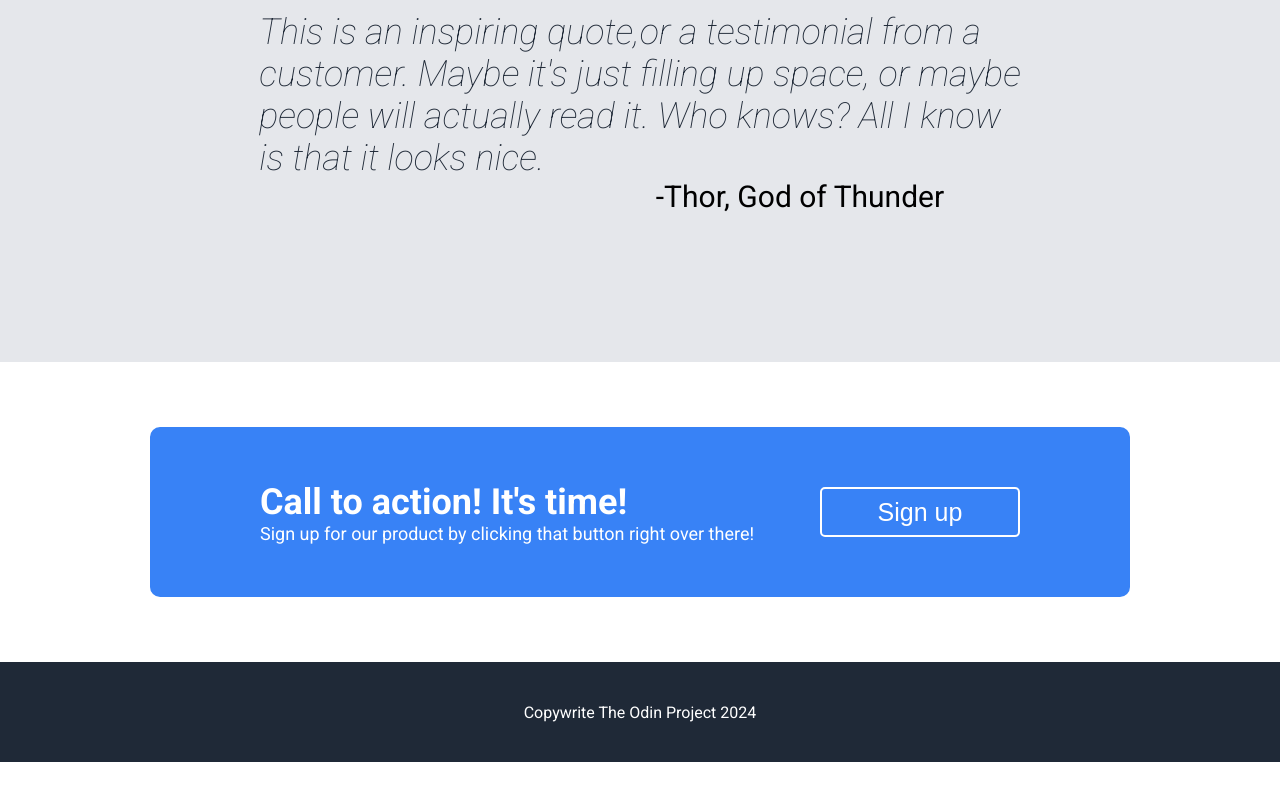
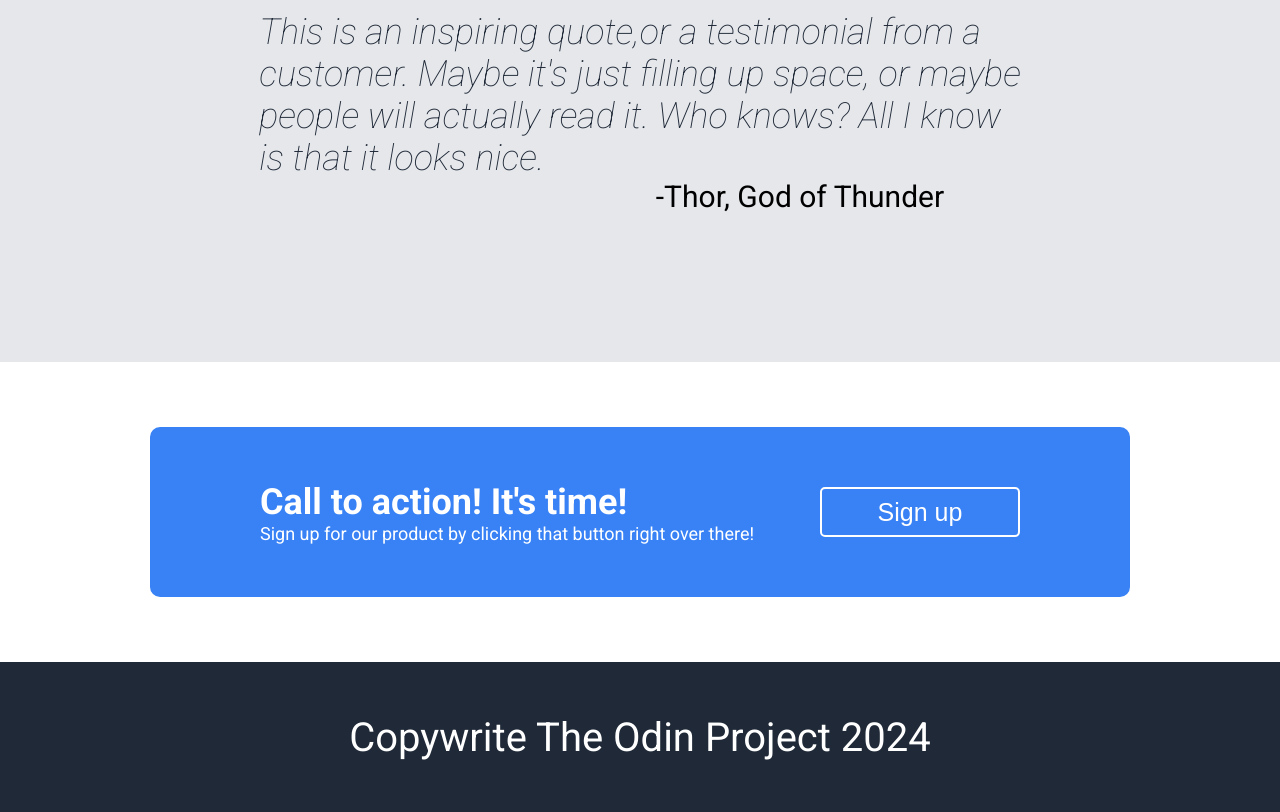
Before and after one commit to Joseb47/firstproject, a plain HTML site: page index.html in a window 1280 px wide. Shown: the part 1269-2081 px from the top of the page. Before the commit the page ends 2031 px from the top, so only its background shows below. Drawn offline with Linux system fonts and the light colour scheme.

Commit message:
finalized footer

```diff
--- a/styles.css
+++ b/styles.css
@@ -246,5 +246,6 @@ flex-direction: column;
     justify-content: center;
     background-color: #1F2937;
     color: white;
-    height: 100px;
+    height: 150px;
+    font-size: 40px;
 }
```
